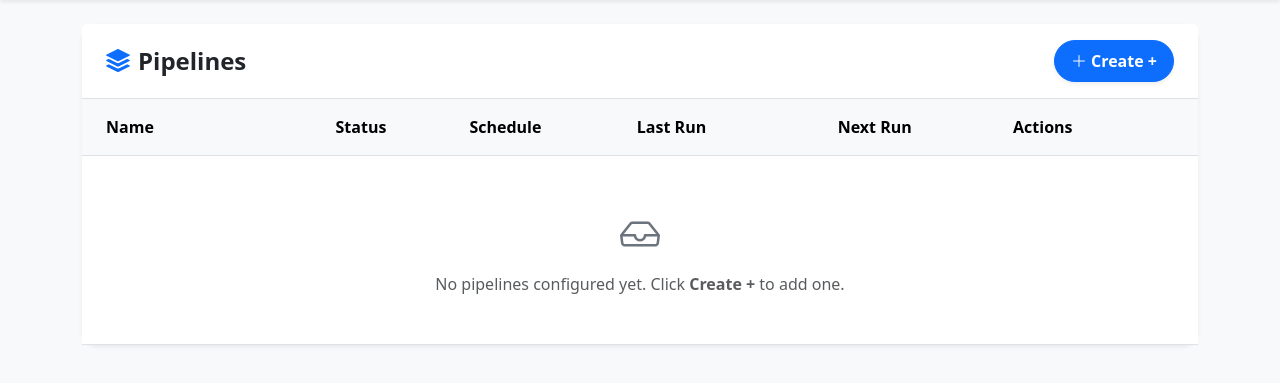
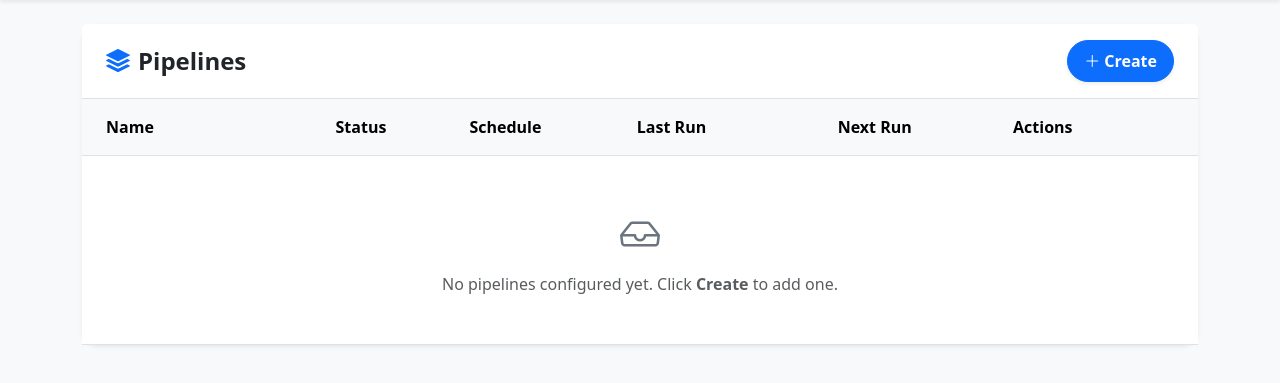
Before and after one commit to harshtanktrootech/data-pipeline-plateform, a Django app: template templates/pipelines/pipeline_list.html in a window 1280 px wide. Shown: the part 56-439 px from the top of the page. Run offline with Django 5.2, Linux system fonts and the light colour scheme; the template is opened without the code that fills it, so the values that code supplies are empty; the visitor is signed in with stand-in values (Sample User, id 1); parts of the project's set-up code (start-up, migrations or seed data) failed here and were passed over.

Commit message:
edit create button

```diff
--- a/templates/pipelines/pipeline_list.html
+++ b/templates/pipelines/pipeline_list.html
@@ -12,7 +12,7 @@
     </h4>
     {% if is_admin %}
     <a href="{% url 'pipeline-create-page' %}" class="btn btn-primary px-3 py-2 shadow-sm rounded-pill fw-semibold d-inline-flex align-items-center gap-1">
-      <i class="bi bi-plus-lg"></i> Create +
+      <i class="bi bi-plus-lg"></i>Create
     </a>
     {% endif %}
   </div>
@@ -123,7 +123,7 @@
           <tr>
             <td colspan="6" class="text-center text-muted py-5">
               <i class="bi bi-inbox fs-1 d-block mb-2 text-secondary"></i>
-              No pipelines configured yet. Click <strong>Create +</strong> to add one.
+              No pipelines configured yet. Click <strong>Create</strong> to add one.
             </td>
           </tr>
           {% endfor %}
```
